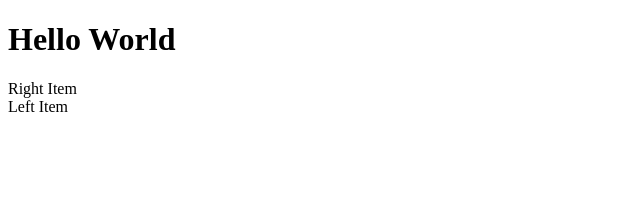
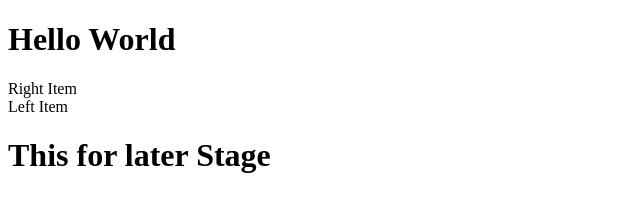
Before and after one commit to AmaanSayyed/FIRSTPROJECT, a plain HTML site: page index.html in a window 1280 px wide. Shown: the whole page, without its empty margins (0-640 px from the left). Drawn offline with Linux system fonts and the light colour scheme.

Commit message:
Update index.html,added h1 for later stage

```diff
--- a/index.html
+++ b/index.html
@@ -17,5 +17,6 @@
 
 
     <!-- This for later stage -->
+    <h1>This for later Stage</h1>
 </body>
 </html>
```
